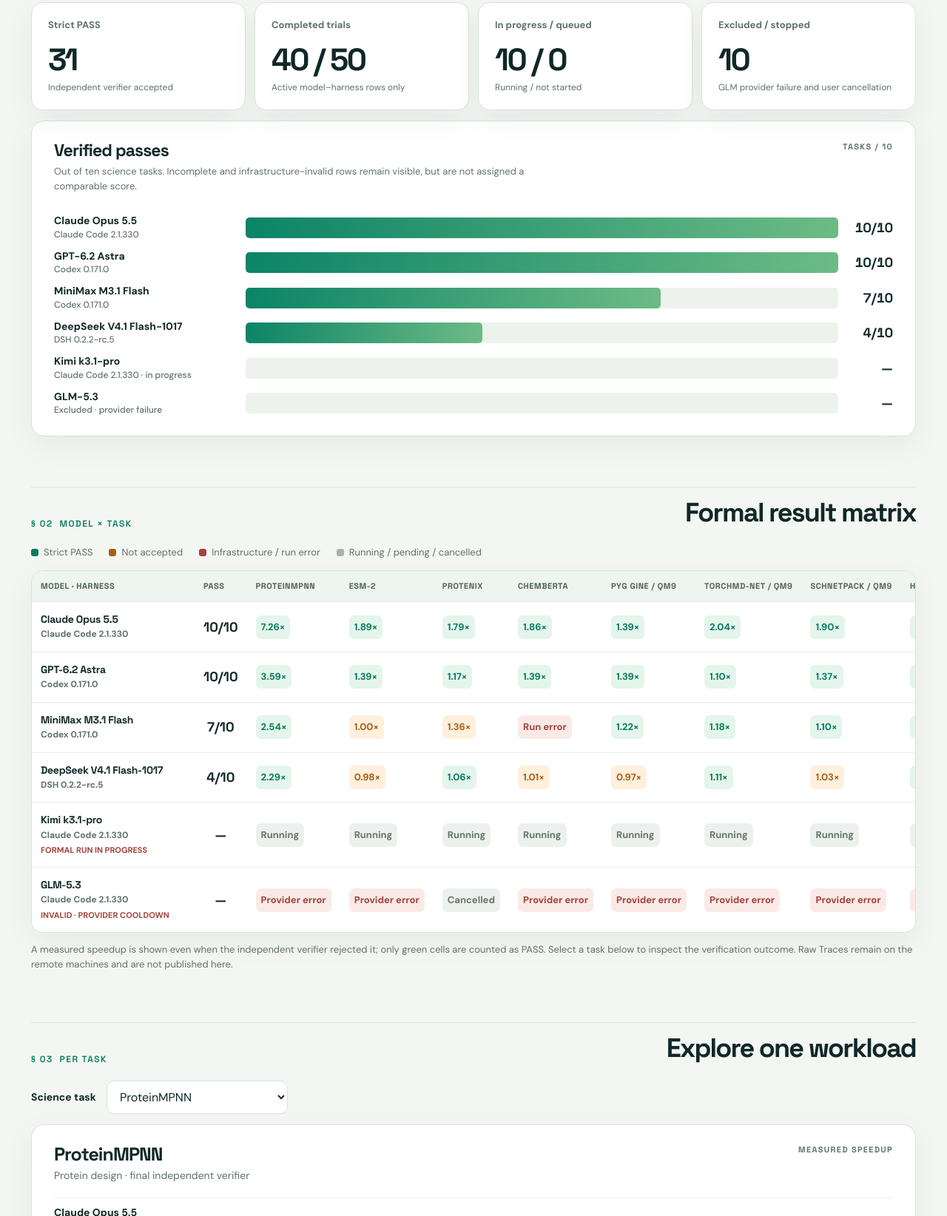
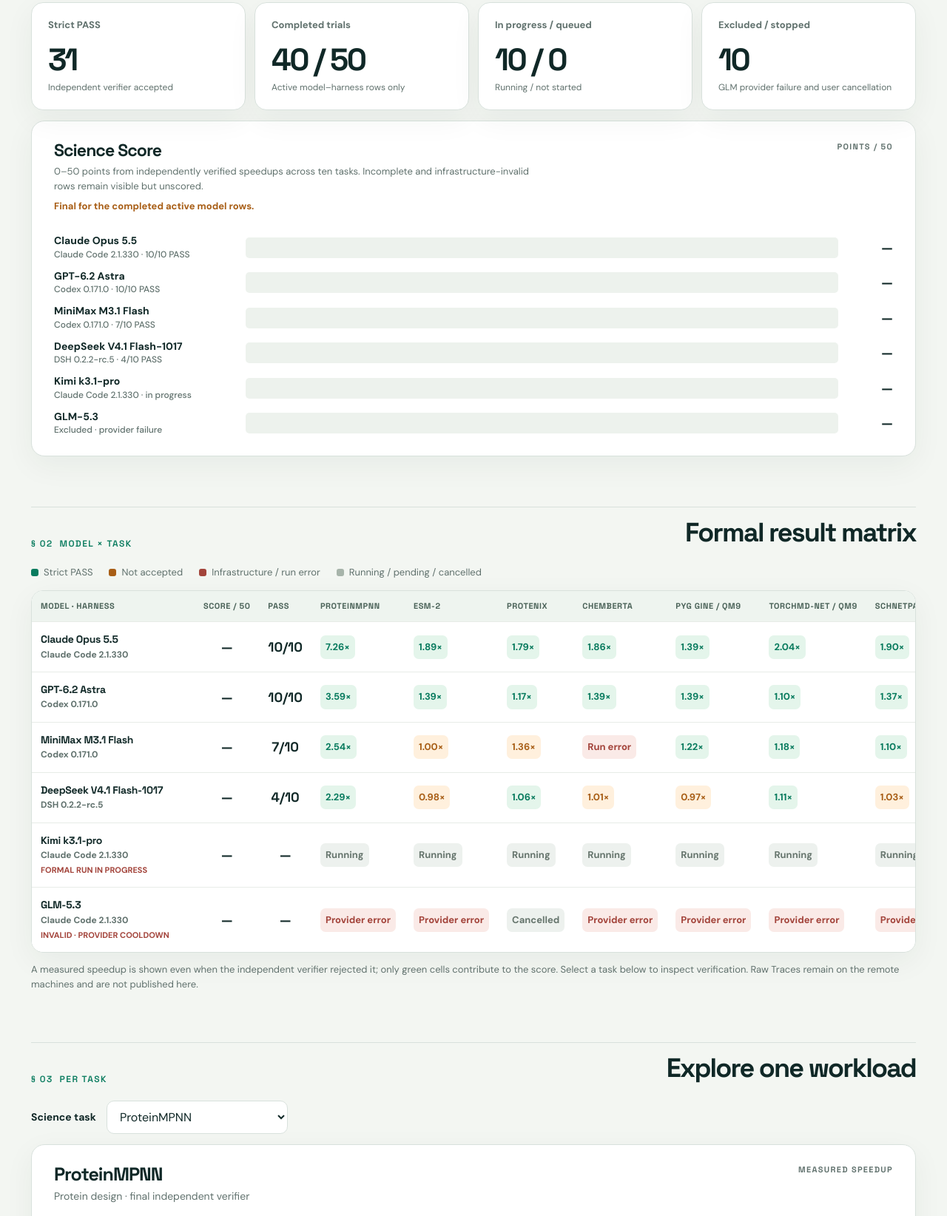
Before and after one commit to micky-li-hd/RSI-Science-Bench, a plain HTML site: page index.html in a window 1280 px wide. Shown: the part 752-2396 px from the top of the page at 74% size. Drawn offline with Linux system fonts and the light colour scheme.

Commit message:
Add audited Science Score to model leaderboard

```diff
--- a/index.html
+++ b/index.html
@@ -35,7 +35,7 @@
         <div class="section-head"><span class="section-label">§ 01&nbsp; OVERVIEW</span><h2 id="overview-title">At a glance</h2></div>
         <div id="summary" class="summary-grid" aria-live="polite"></div>
         <div class="panel chart-panel">
-          <div class="panel-heading"><div><h3>Verified passes</h3><p>Out of ten science tasks. Incomplete and infrastructure-invalid rows remain visible, but are not assigned a comparable score.</p></div><span class="unit">TASKS / 10</span></div>
+          <div class="panel-heading"><div><h3>Science Score</h3><p>0–50 points from independently verified speedups across ten tasks. Incomplete and infrastructure-invalid rows remain visible but unscored.</p><p id="score-status" class="score-status"></p></div><span class="unit">POINTS / 50</span></div>
           <div id="bars" class="bar-list" role="img" aria-label="Strict passes by model and harness"></div>
         </div>
       </section>
@@ -44,7 +44,7 @@
         <div class="section-head"><span class="section-label">§ 02&nbsp; MODEL × TASK</span><h2 id="matrix-title">Formal result matrix</h2></div>
         <div class="legend" aria-label="Result legend"><span><i class="swatch pass"></i> Strict PASS</span><span><i class="swatch rejected"></i> Not accepted</span><span><i class="swatch infra"></i> Infrastructure / run error</span><span><i class="swatch pending"></i> Running / pending / cancelled</span></div>
         <div class="table-wrap" tabindex="0" aria-label="Scrollable result matrix"><table id="board"><caption class="sr-only">Model and harness results by science task</caption></table></div>
-        <p class="table-note">A measured speedup is shown even when the independent verifier rejected it; only green cells are counted as PASS. Select a task below to inspect the verification outcome. Raw Traces remain on the remote machines and are not published here.</p>
+        <p class="table-note">A measured speedup is shown even when the independent verifier rejected it; only green cells contribute to the score. Select a task below to inspect verification. Raw Traces remain on the remote machines and are not published here.</p>
       </section>
 
       <section id="task-view" aria-labelledby="task-title">
@@ -60,7 +60,7 @@
           <article><span class="method-num">02</span><h3>Independent verify</h3><p>The final candidate is run by a network-disabled verifier. Exact N0 equivalence and the task’s noise-adjusted benefit bar must both pass.</p></article>
           <article><span class="method-num">03</span><h3>Transparent status</h3><p>Provider cooldown, agent exit failures and user cancellation are separate from performance rejection. A failed or missing run never becomes a zero-speedup score.</p></article>
         </div>
-        <p class="method-note">Ranking here means strict PASS count, with geometric mean of accepted speedups only as a tiebreaker. It is <strong>not</strong> the original RSI-Infra ECI score. The static snapshot updates only when the export script is rerun and the site is republished.</p>
+        <p class="method-note"><strong>Science Score / 50:</strong> for each task, a strict PASS with speedup S earns ln(S) / ln(best accepted S on that task); a completed rejected trial earns 0. We sum the ten task values and multiply by 5. Only complete model rows receive a score, and the best speedup is recalculated when new rows finish. This uses the original benchmark's per-task logarithmic normalization, but <strong>not</strong> its ECI overall fit; these scores cannot be compared with its Gemini 43.22. The static snapshot updates only when audited and republished.</p>
       </section>
     </main>
 
--- a/leaderboard.js
+++ b/leaderboard.js
@@ -18,6 +18,7 @@ const el = (tag, className, text) => {
 
 const numeric = value => typeof value === 'number' && Number.isFinite(value);
 const speed = value => numeric(value) ? `${value.toFixed(2)}×` : '—';
+const score = value => numeric(value) ? value.toFixed(2) : '—';
 const geoMean = values => values.length ? Math.exp(values.reduce((sum, value) => sum + Math.log(value), 0) / values.length) : 0;
 const dateLabel = value => new Intl.DateTimeFormat('en', { dateStyle: 'medium', timeStyle: 'short', timeZone: 'Asia/Shanghai' }).format(new Date(value)) + ' CST';
 const complete = record => !['pending', 'running', 'infrastructure', 'cancelled'].includes(record.status);
@@ -50,7 +51,7 @@ function rankModels(data) {
   }).sort((a, b) => {
     if (a.excluded !== b.excluded) return a.excluded ? 1 : -1;
     if (a.pending !== b.pending) return a.pending ? 1 : -1;
-    return b.passCount - a.passCount || b.mean - a.mean;
+    return (b.score ?? -1) - (a.score ?? -1) || b.passCount - a.passCount || b.mean - a.mean;
   });
 }
 
@@ -79,12 +80,12 @@ function renderBars(models) {
   target.replaceChildren(...models.map(model => {
     const row = el('div', `bar-row${model.excluded ? ' invalid' : ''}${model.pending ? ' pending' : ''}`);
     const label = el('div', 'bar-label', model.name);
-    label.append(el('small', '', model.excluded ? 'Excluded · provider failure' : model.pending ? 'Not started' : model.running ? `${model.harness} · in progress` : model.harness));
+    label.append(el('small', '', model.excluded ? 'Excluded · provider failure' : model.pending ? 'Not started' : model.running ? `${model.harness} · in progress` : `${model.harness} · ${model.passCount}/10 PASS`));
     const track = el('div', 'bar-track');
     const fill = el('div', 'bar-fill');
-    fill.style.width = `${model.passCount * 10}%`;
+    fill.style.width = `${numeric(model.score) ? model.score * 2 : 0}%`;
     track.append(fill);
-    row.append(label, track, el('div', 'bar-number', model.excluded || model.running || model.pending ? '—' : `${model.passCount}/10`));
+    row.append(label, track, el('div', 'bar-number', score(model.score)));
     return row;
   }));
 }
@@ -93,7 +94,7 @@ function renderBoard(data, models) {
   const table = document.getElementById('board');
   const head = el('thead');
   const heading = el('tr');
-  heading.append(el('th', '', 'Model · harness'), el('th', '', 'PASS'));
+  heading.append(el('th', '', 'Model · harness'), el('th', '', 'Score / 50'), el('th', '', 'PASS'));
   data.tasks.forEach(task => { const th = el('th', '', task.name); th.title = task.domain; heading.append(th); });
   head.append(heading);
   const body = el('tbody');
@@ -105,7 +106,7 @@ function renderBoard(data, models) {
     if (model.excluded) modelCell.append(el('div', 'row-note', 'INVALID · PROVIDER COOLDOWN'));
     if (model.pending) modelCell.append(el('div', 'row-note', 'NOT STARTED'));
     if (model.running) modelCell.append(el('div', 'row-note', 'FORMAL RUN IN PROGRESS'));
-    row.append(modelCell, el('td', 'count-cell', model.excluded || model.pending || model.running ? '—' : `${model.passCount}/10`));
+    row.append(modelCell, el('td', 'count-cell', score(model.score)), el('td', 'count-cell', model.excluded || model.pending || model.running ? '—' : `${model.passCount}/10`));
     data.tasks.forEach(task => {
       const td = el('td');
       td.append(cell(model.records.find(record => record.task === task.id)));
@@ -150,6 +151,7 @@ async function main() {
   if (data.schema_version !== 1 || data.records.length !== data.models.length * data.tasks.length) throw new Error('Incomplete leaderboard data');
   document.getElementById('updated').textContent = `Audited ${dateLabel(data.audited_at)}`;
   document.getElementById('footer-date').textContent = `Snapshot: ${dateLabel(data.audited_at)}`;
+  document.getElementById('score-status').textContent = data.score_provisional ? 'Provisional: Kimi is still running; scores will be recalculated when all active rows finish.' : 'Final for the completed active model rows.';
   const models = rankModels(data);
   renderSummary(data);
   renderBars(models);
```
Also changed, not shown: styles.css.
